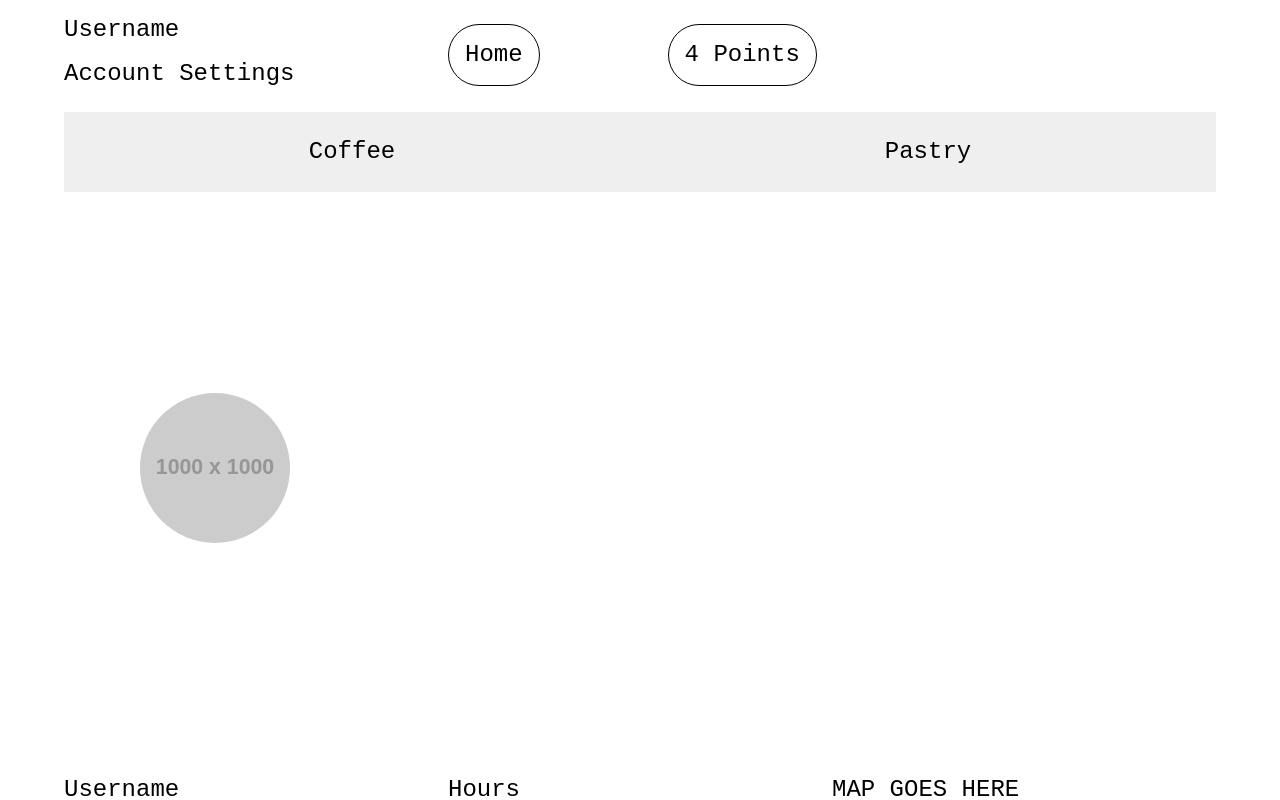
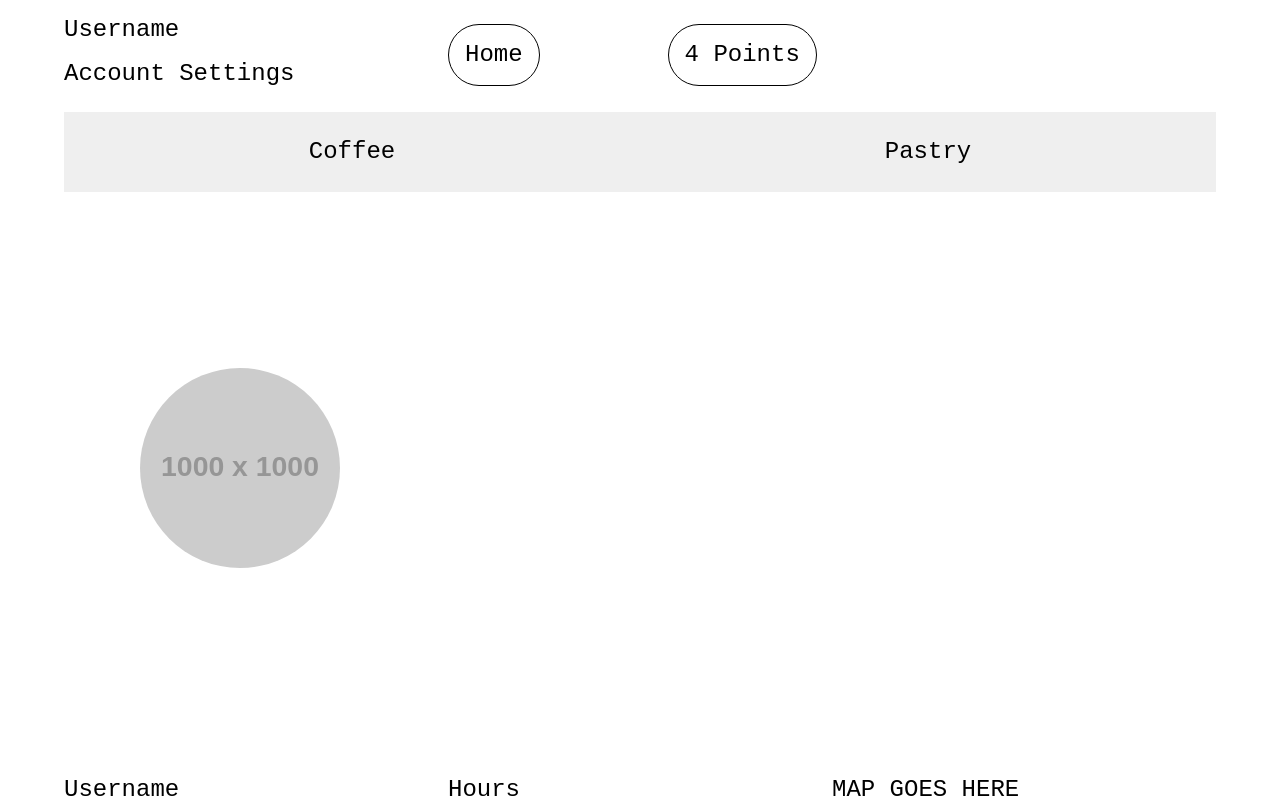
Before and after one commit to worpel/roast-well-coffee, a React (Create React App) app: page / in a window 1280 px wide. Both pictures are taken after a click on the element "Order". Shown: the top 800 px of the page. Built offline with nearby package versions, Linux system fonts and the light colour scheme; no server answers.

Commit message:
order form changes

```diff
--- a/src/Components/Order/Order.css
+++ b/src/Components/Order/Order.css
@@ -45,7 +45,7 @@
 }
 
 .coffeeImg {
-  width: 15%;
+  width: 20%;
   height: auto;
   border-radius: 50%;
 }
--- a/src/Components/Order/Order.js
+++ b/src/Components/Order/Order.js
@@ -15,13 +15,13 @@ class Order extends Component {
     pastry.classList.remove('hidden');
   };
 
-  fetchProducts = (product) => {
+  fetchProducts = product => {
     fetch(`http://localhost:3001/${product}`)
-        .then(resp => resp.json())
-        .then(data => {
-            console.log(data);
-        })
-  }
+      .then(resp => resp.json())
+      .then(data => {
+        console.log(data);
+      });
+  };
 
   render() {
     this.fetchProducts('drinks');
@@ -41,7 +41,10 @@ class Order extends Component {
         </div>
         <div id="tabContent">
           <div className="firstPane">
-            <img class="coffeeImg" src="http://via.placeholder.com/1000x1000" />
+            <img
+              className="coffeeImg"
+              src="http://via.placeholder.com/1000x1000"
+            />
           </div>
           <div className="secondPane hidden">Second Pane - Pastries</div>
         </div>
```
